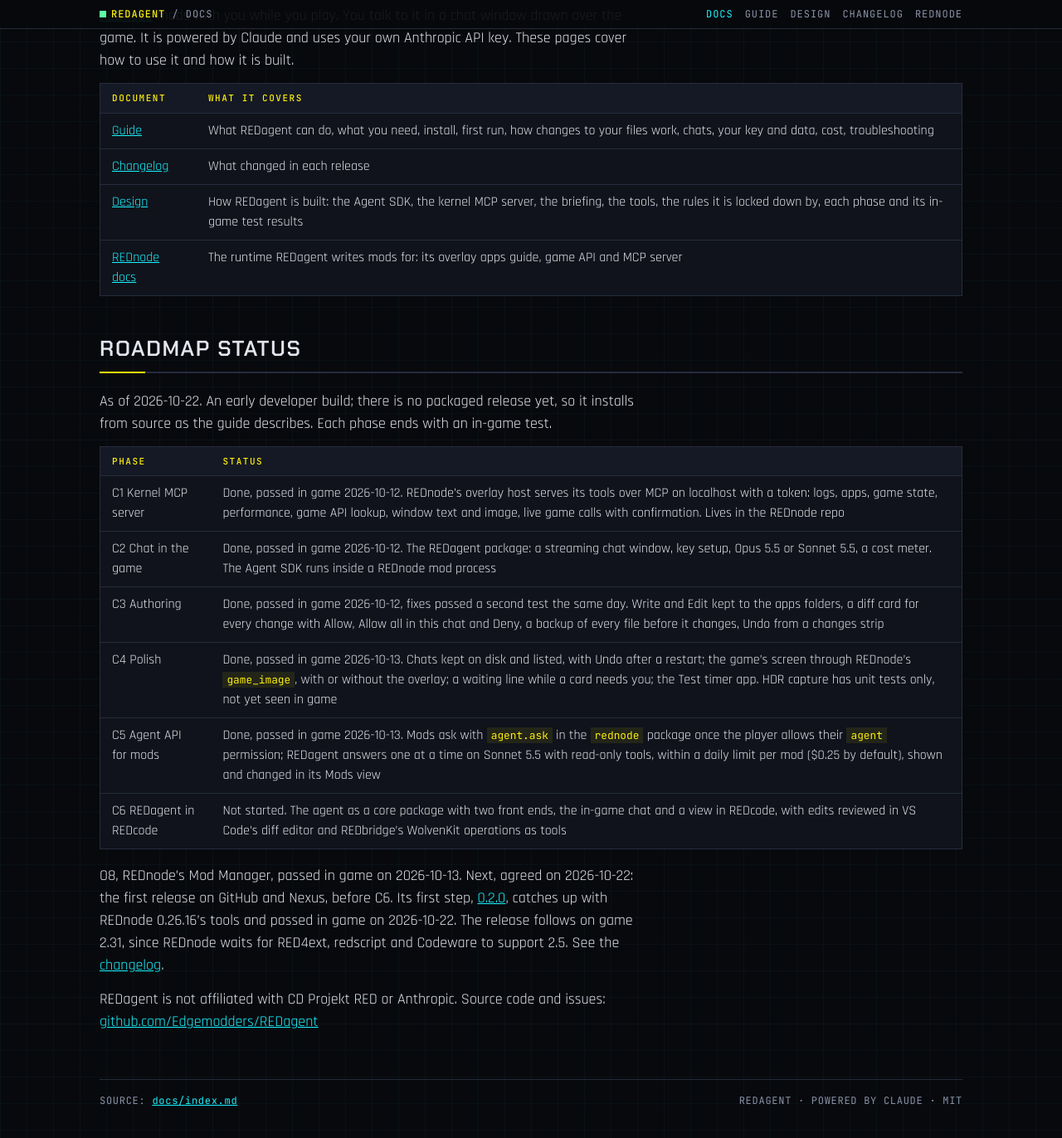
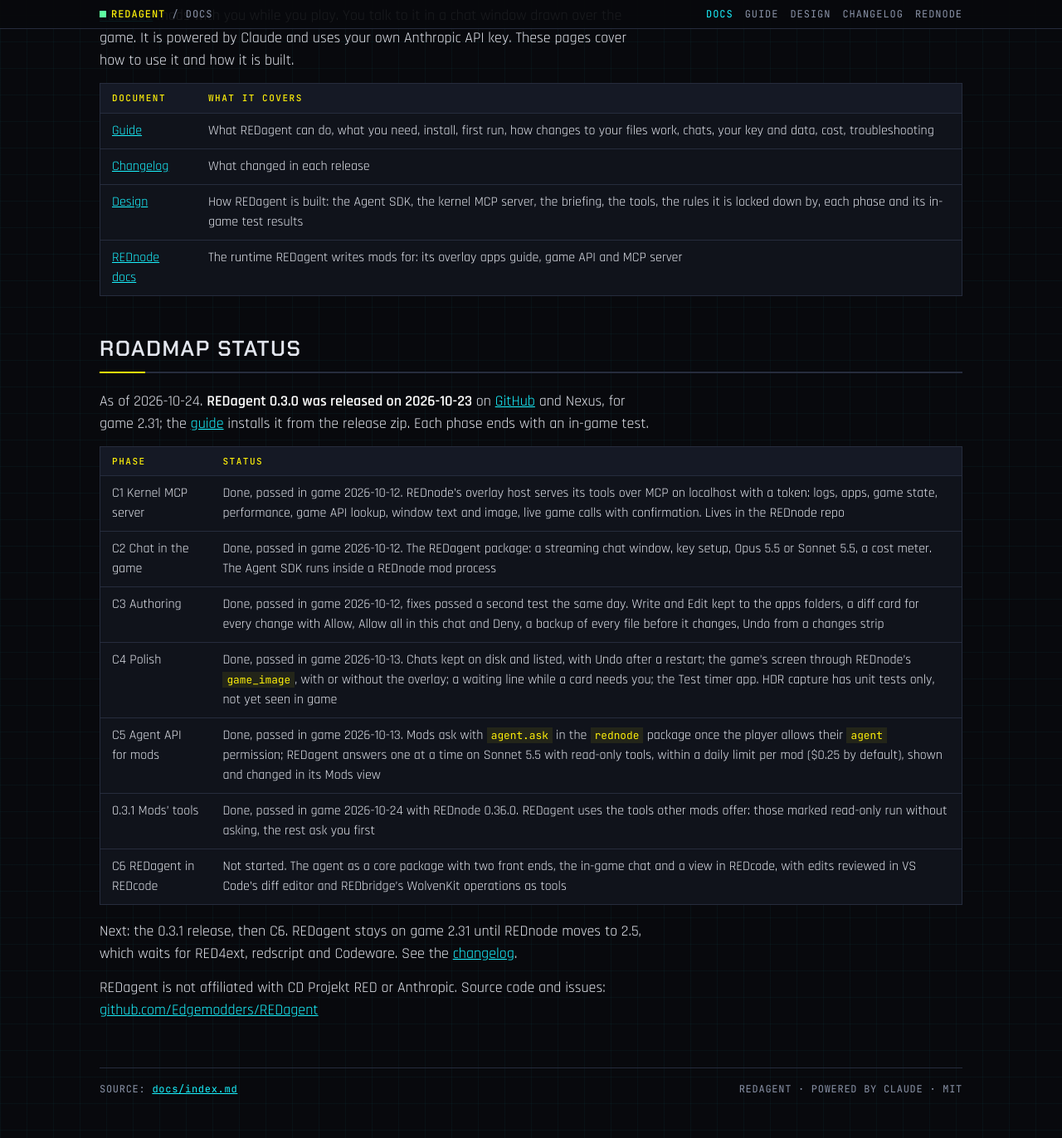
Before and after one commit to Edgemodders/REDagent, a Jekyll site: the page built from docs/index.md, in a window 1280 px wide and 1400 px high, scrolled down 206 px. Shown: the top 1372 px of the window at 83% size. Built offline with Jekyll 4.4.1, drawn with Linux system fonts in a browser that asks for light colours; our own code applies the rules of GitHub Pages for plain Markdown files.

Commit message:
Docs: current status, the Mod Manager path, quest tools refused
New packages are listed only in REDnode's Mod Manager until pinned, so the
guide and Nexus page send players there to allow REDnode's tools. Quest
changes and teleport are refused by REDagent, not asked: design.md and the
Nexus page now say so. Status lines, the index and the badge say 0.3.0 is
released and 0.3.1 passed in game.

Co-Authored-By: Claude Opus 5.5 <noreply@anthropic.com>

```diff
--- a/docs/index.md
+++ b/docs/index.md
@@ -11,7 +11,7 @@ REDagent is an assistant inside Cyberpunk 2077 that writes, runs, checks and fix
 
 ## Roadmap status
 
-As of 2026-10-22. An early developer build; there is no packaged release yet, so it installs from source as the guide describes. Each phase ends with an in-game test.
+As of 2026-10-24. **REDagent 0.3.0 was released on 2026-10-23** on [GitHub](https://github.com/Edgemodders/REDagent/releases) and Nexus, for game 2.31; the [guide](guide.html) installs it from the release zip. Each phase ends with an in-game test.
 
 | Phase | Status |
 |---|---|
@@ -20,8 +20,9 @@ As of 2026-10-22. An early developer build; there is no packaged release yet, so
 | C3 Authoring | Done, passed in game 2026-10-12, fixes passed a second test the same day. Write and Edit kept to the apps folders, a diff card for every change with Allow, Allow all in this chat and Deny, a backup of every file before it changes, Undo from a changes strip |
 | C4 Polish | Done, passed in game 2026-10-13. Chats kept on disk and listed, with Undo after a restart; the game's screen through REDnode's `game_image`, with or without the overlay; a waiting line while a card needs you; the Test timer app. HDR capture has unit tests only, not yet seen in game |
 | C5 Agent API for mods | Done, passed in game 2026-10-13. Mods ask with `agent.ask` in the `rednode` package once the player allows their `agent` permission; REDagent answers one at a time on Sonnet 5.5 with read-only tools, within a daily limit per mod ($0.25 by default), shown and changed in its Mods view |
+| 0.3.1 Mods' tools | Done, passed in game 2026-10-24 with REDnode 0.36.0. REDagent uses the tools other mods offer: those marked read-only run without asking, the rest ask you first |
 | C6 REDagent in REDcode | Not started. The agent as a core package with two front ends, the in-game chat and a view in REDcode, with edits reviewed in VS Code's diff editor and REDbridge's WolvenKit operations as tools |
 
-O8, REDnode's Mod Manager, passed in game on 2026-10-13. Next, agreed on 2026-10-22: the first release on GitHub and Nexus, before C6. Its first step, [0.2.0](design.html#020-catching-up-with-rednode), catches up with REDnode 0.26.16's tools and passed in game on 2026-10-22. The release follows on game 2.31, since REDnode waits for RED4ext, redscript and Codeware to support 2.5. See the [changelog](changelog.html).
+Next: the 0.3.1 release, then C6. REDagent stays on game 2.31 until REDnode moves to 2.5, which waits for RED4ext, redscript and Codeware. See the [changelog](changelog.html).
 
 REDagent is not affiliated with CD Projekt RED or Anthropic. Source code and issues: [github.com/Edgemodders/REDagent](https://github.com/Edgemodders/REDagent)
```
Also changed, not shown: docs/design.md (+3 -3 lines), docs/guide.md (+4 -4 lines), README.md, docs/assets/brand/badges/status.svg, 2 other files.
